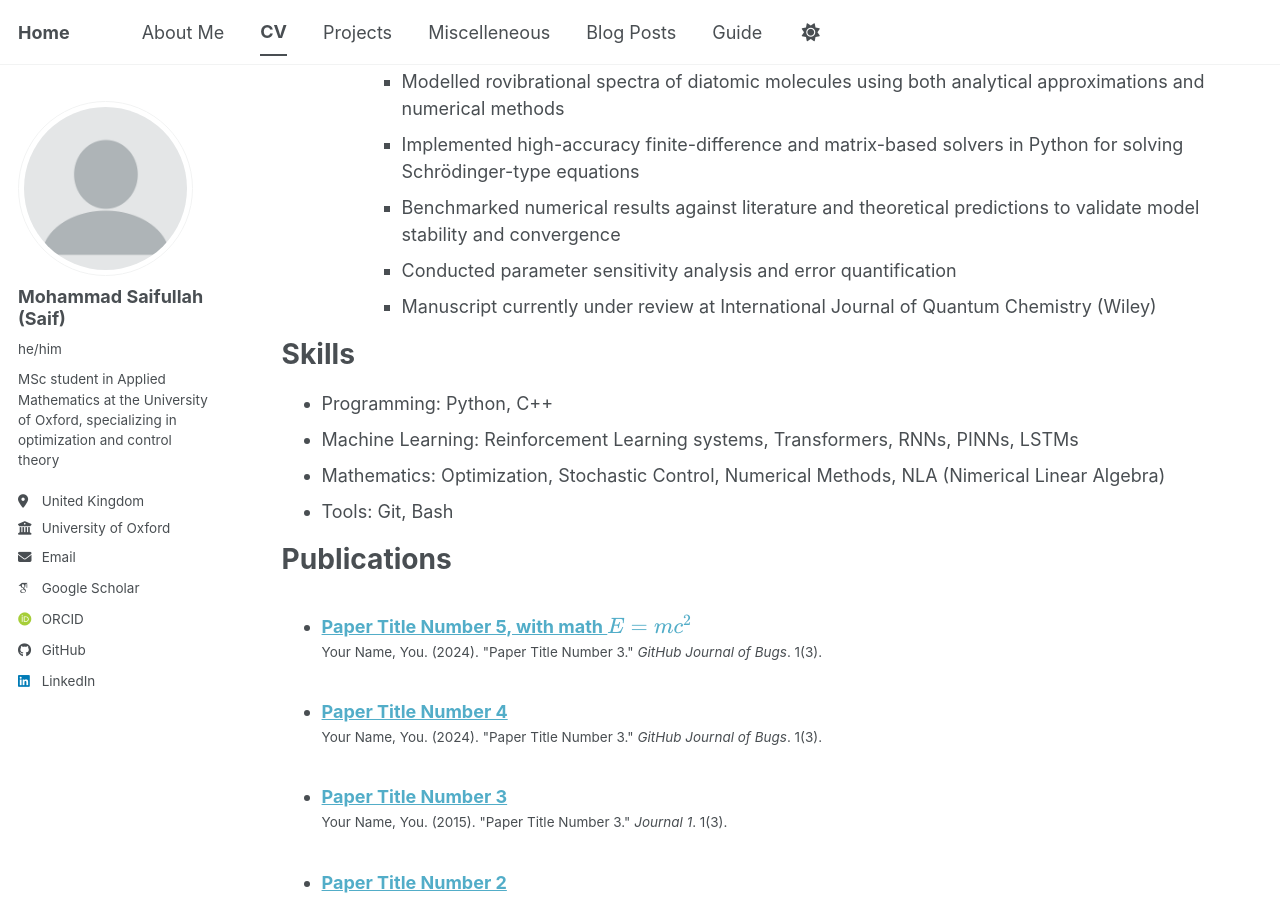
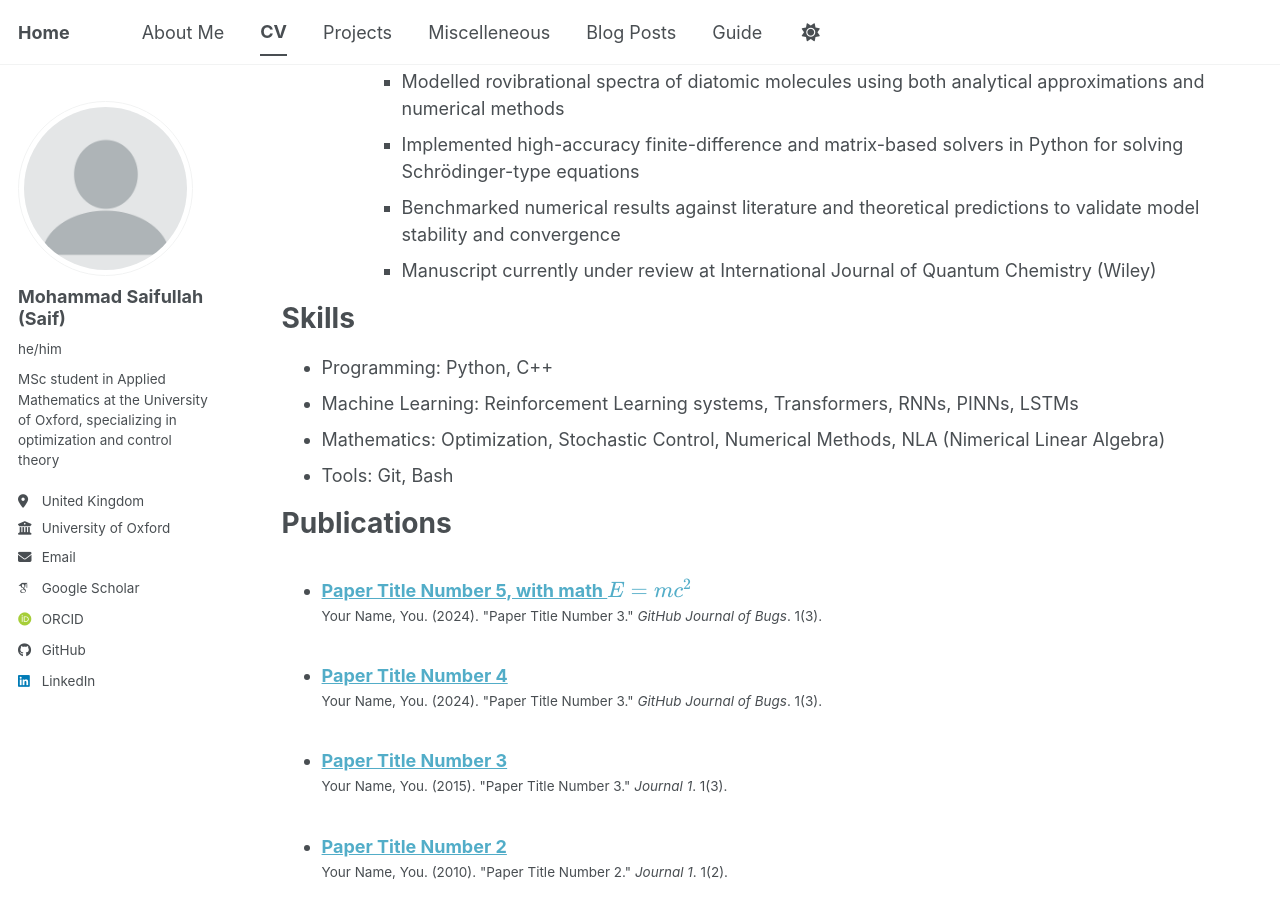
Before and after one commit to Saif2024C/saif_professional_website, a Jekyll site: the page built from _pages/cv.md, in a window 1280 px wide and 900 px high, scrolled down 976 px. Built offline with Jekyll 4.4.1, drawn with Linux system fonts in a browser that asks for light colours; some web fonts are replaced; a script bundle is joined from its source files by our own code; library files that are not in the unit come from our copies.

Commit message:
Update cv.md

```diff
--- a/_pages/cv.md
+++ b/_pages/cv.md
@@ -41,7 +41,6 @@ Work Experience
     * Modelled rovibrational spectra of diatomic molecules using both analytical approximations and numerical methods
     * Implemented high-accuracy finite-difference and matrix-based solvers in Python for solving Schrödinger-type equations
     * Benchmarked numerical results against literature and theoretical predictions to validate model stability and convergence
-    * Conducted parameter sensitivity analysis and error quantification
     * Manuscript currently under review at International Journal of Quantum Chemistry (Wiley)
 
 Skills
```
